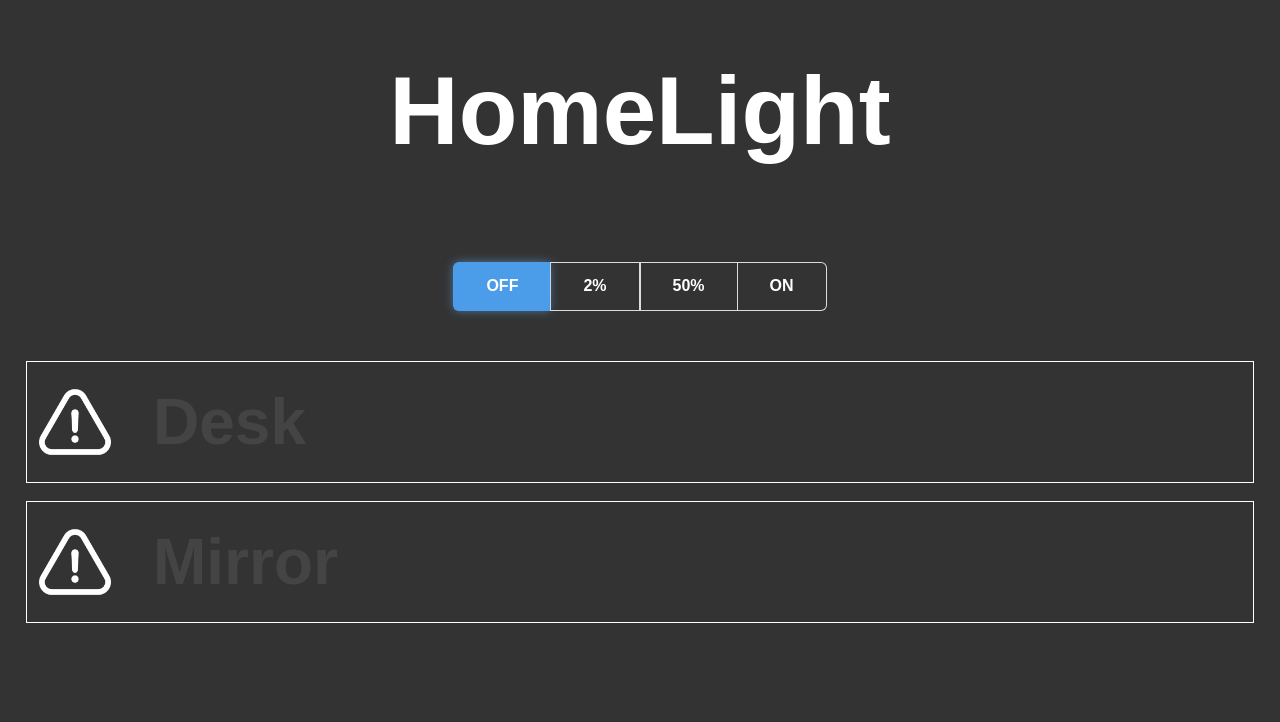
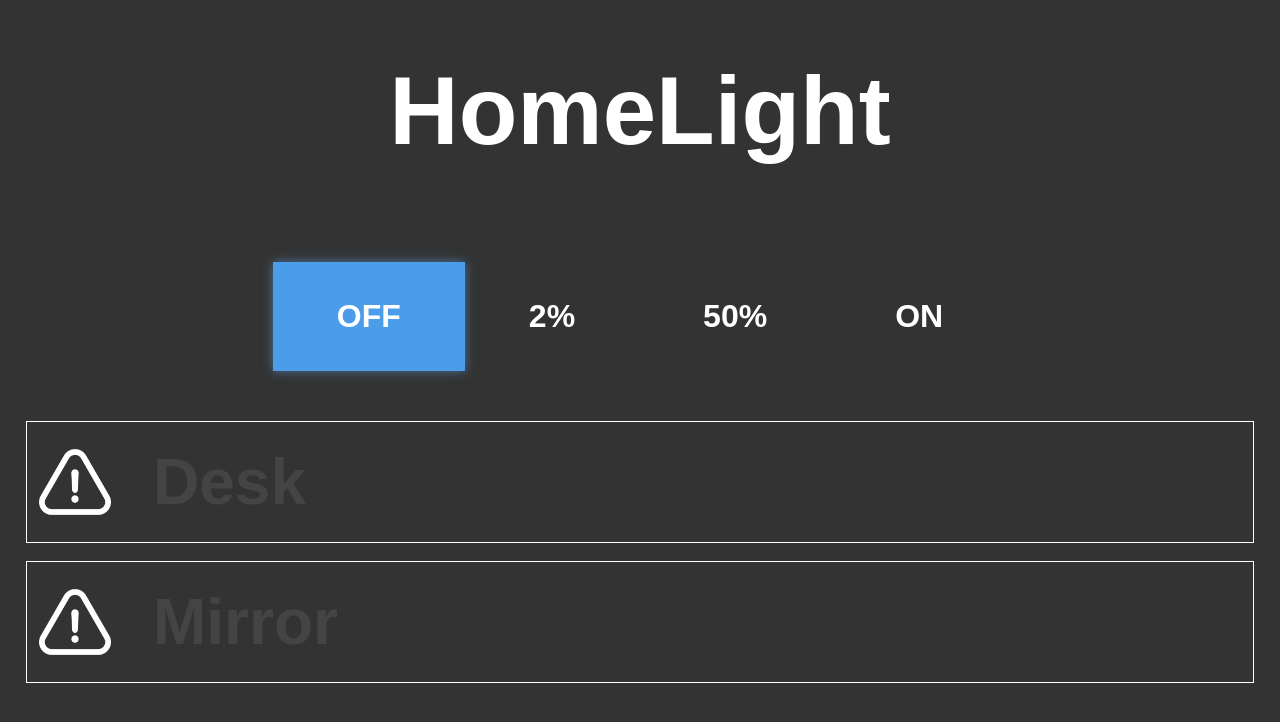
Before and after one commit to bgross37/HomeLight, a plain HTML site: page HomeLight_Controller/html/index.html in a window 1280 px wide. Drawn offline with Linux system fonts and the light colour scheme.

Commit message:
changed main toggle styles

```diff
--- a/HomeLight_Controller/html/style-webkit.css
+++ b/HomeLight_Controller/html/style-webkit.css
@@ -151,7 +151,7 @@ body{
 
 
 .hidden{
-    display: none;
+    display: none !important;
 }
 
 
@@ -250,24 +250,20 @@ input:checked + .toggle-slider {
   background-color: #2196F3;
 }
 
-input:focus + .toggle-slider {
-  box-shadow: 0 0 1px #2196F3;
-}
-
 input:checked + .toggle-slider:before {
   -webkit-transform: translateX(52px);
   -ms-transform: translateX(52px);
   transform: translateX(52px);
 }
 
-/* Rounded sliders */
+/* Rounded sliders
 .toggle-slider.round {
   border-radius: 34px;
 }
 
 .toggle-slider.round:before {
   border-radius: 50%;
-}
+}*/
 
 .toggle-switch{
     display: table-cell;
@@ -322,12 +318,11 @@ body:not(:-moz-handler-blocked) fieldset {
 }
 .toggle input + label {
   margin: 0;
-  padding: 0.75rem 2rem;
+  padding: 2rem 4rem;
   box-sizing: border-box;
   position: relative;
   display: inline-block;
-  border: solid 1px #DDD;
-  font-size: 1rem;
+  font-size: 2rem;
   line-height: 140%;
   font-weight: 600;
   text-align: center;
@@ -337,19 +332,11 @@ body:not(:-moz-handler-blocked) fieldset {
   /*flex: 0 0 50%; display: flex; justify-content: center; align-items: center;*/
   /* ----- */
 }
-.toggle input + label:first-of-type {
-  border-radius: 6px 0 0 6px;
-  border-right: none;
-}
-.toggle input + label:last-of-type {
-  border-radius: 0 6px 6px 0;
-  border-left: none;
-}
+
 .toggle input:checked + label {
   background-color: #4B9DEA;
   color: #FFF;
   box-shadow: 0 0 10px rgba(102, 179, 251, 0.5);
-  border-color: #4B9DEA;
   z-index: 1;
 }
 .toggle input:focus + label {
```
